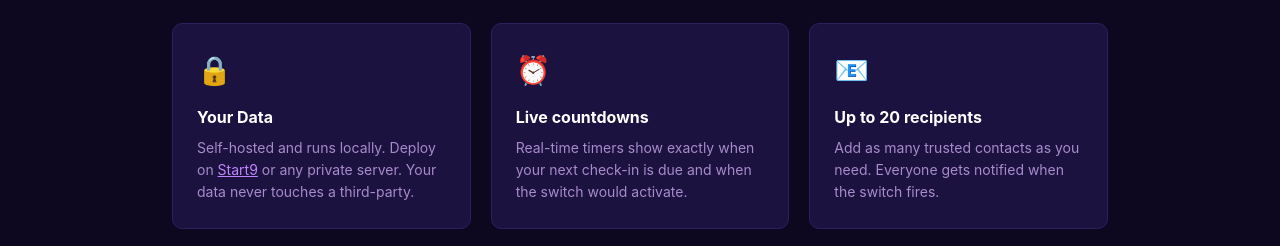
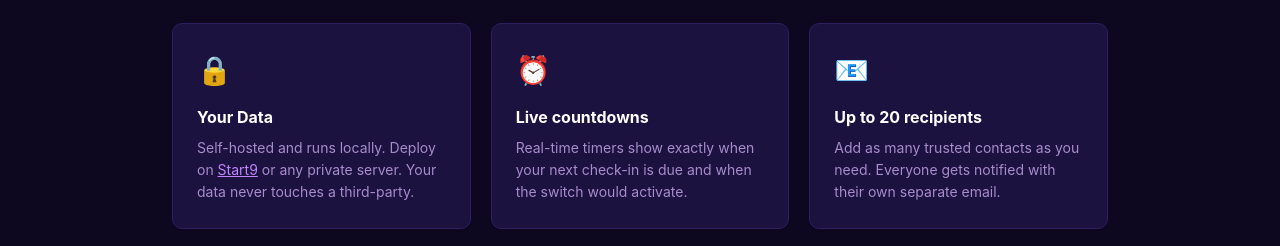
Before and after one commit to ericscalibur/Deploy-Deadman-Switch, a plain HTML site: page index.html in a window 1280 px wide. Shown: the part 1800-2046 px from the top of the page. Drawn offline with Linux system fonts and the light colour scheme.

Commit message:
update: recipients feature card description

```diff
--- a/index.html
+++ b/index.html
@@ -233,7 +233,7 @@
       <div class="feature-card">
         <div class="feature-icon">📧</div>
         <h3>Up to 20 recipients</h3>
-        <p>Add as many trusted contacts as you need. Everyone gets notified when the switch fires.</p>
+        <p>Add as many trusted contacts as you need. Everyone gets notified with their own separate email.</p>
       </div>
       <div class="feature-card">
         <div class="feature-icon">🛡️</div>
```
